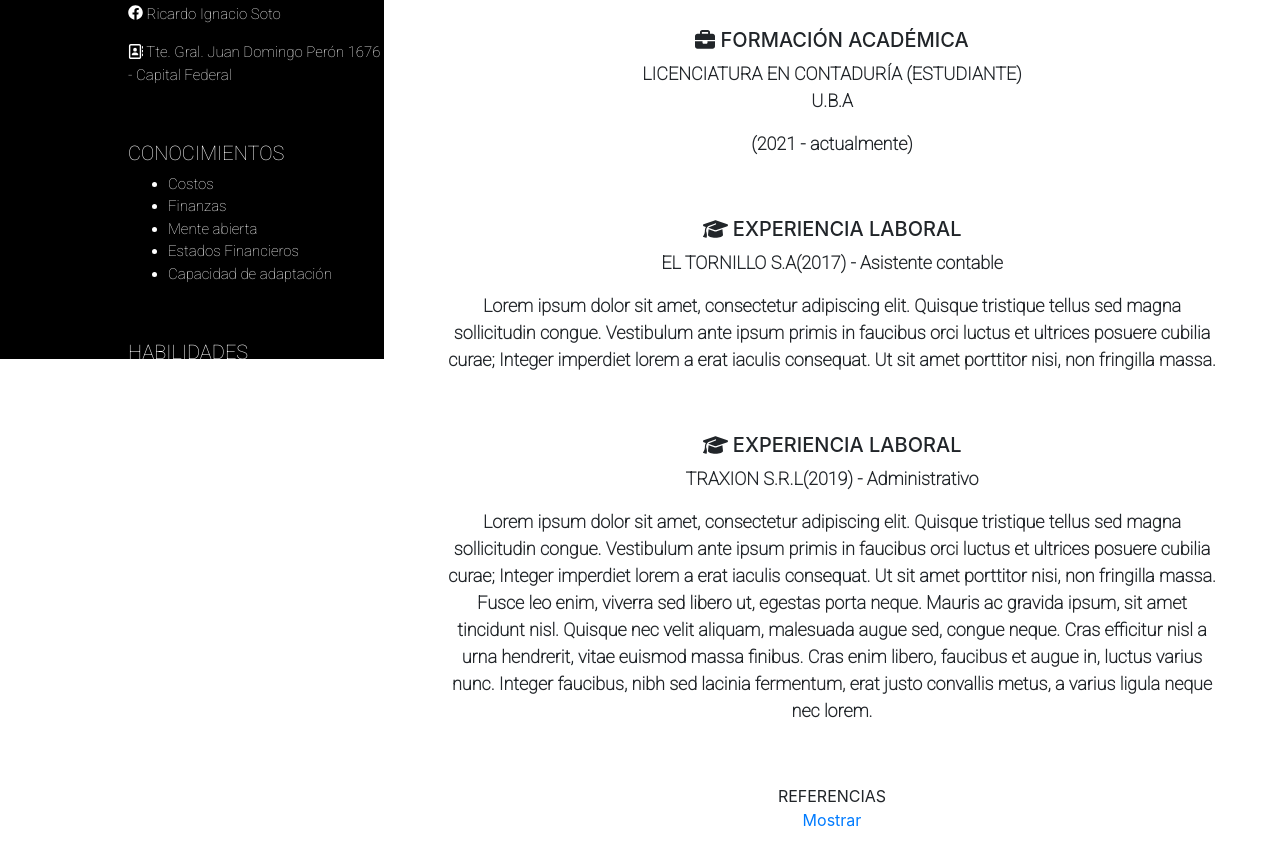
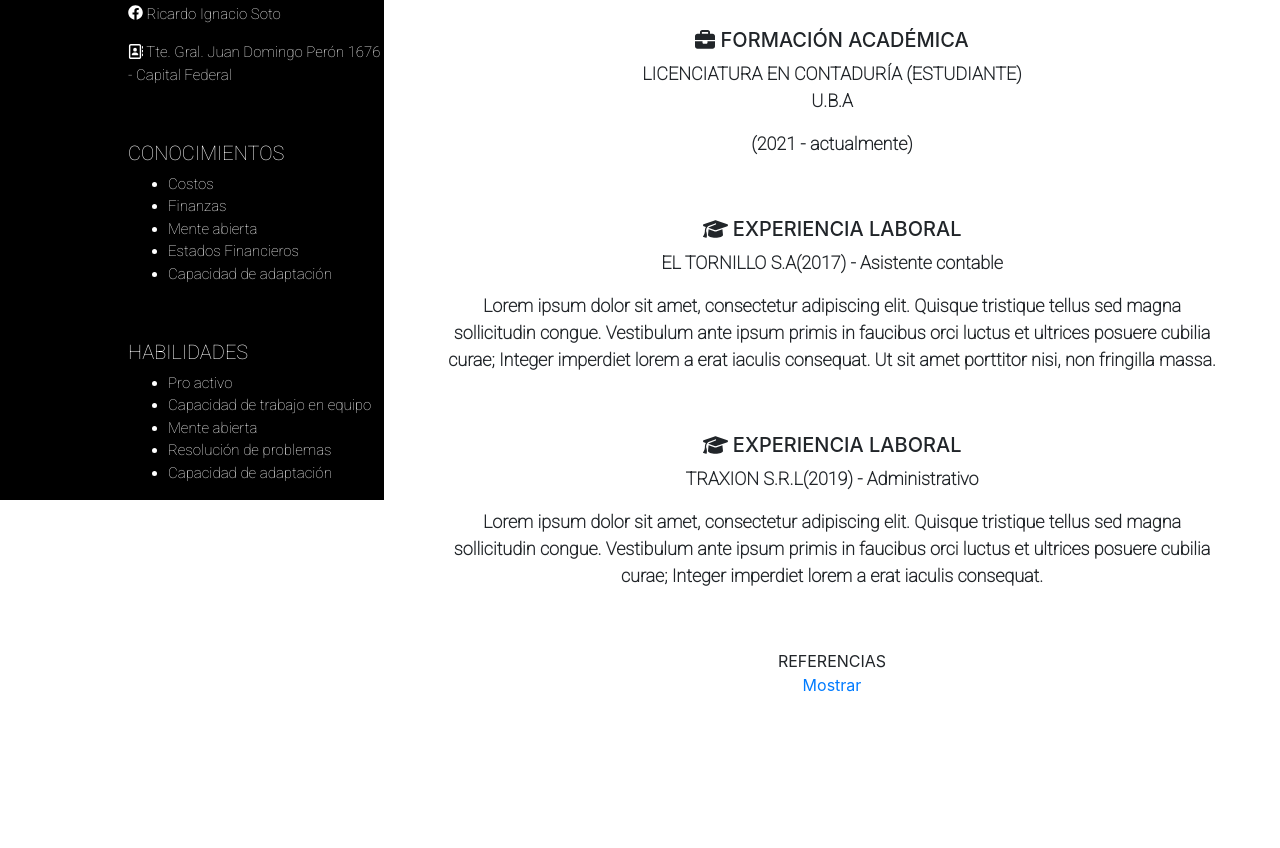
Before and after one commit to healgo89/healgo89.github.io, a plain HTML site: page index.html in a window 1280 px wide. Shown: the part 483-1331 px from the top of the page. After the commit the page ends 1196 px from the top, so only its background shows below. Drawn offline with nearby package versions, Linux system fonts and the light colour scheme.

Commit message:
Add files via upload

```diff
--- a/css/styles.css
+++ b/css/styles.css
@@ -29,15 +29,13 @@ aside {
   background: #000;
   color: white;
   width: 30%;
-  height: 100%;
+  height: auto;
   padding: 0px 0px 0px 10%;
   margin-right: 20px;
   float: left;
-  position: fixed;
+  position: absolute;
   font-family: 'Roboto', sans-serif;
   font-size: 15px;
-
-
 
 }
 section{
--- a/index.html
+++ b/index.html
@@ -121,9 +121,7 @@
 
                 <p class="center">Lorem ipsum dolor sit amet, consectetur adipiscing elit. Quisque tristique tellus sed magna sollicitudin congue.
                     Vestibulum ante ipsum primis in faucibus orci luctus et ultrices posuere cubilia curae; Integer imperdiet lorem a erat iaculis consequat.
-                    Ut sit amet porttitor nisi, non fringilla massa. Fusce leo enim, viverra sed libero ut, egestas porta neque. Mauris ac gravida ipsum, sit amet tincidunt nisl.
-                    Quisque nec velit aliquam, malesuada augue sed, congue neque. Cras efficitur nisl a urna hendrerit, vitae euismod massa finibus. Cras enim libero, faucibus et
-                    augue in, luctus varius nunc. Integer faucibus, nibh sed lacinia fermentum, erat justo convallis metus, a varius ligula neque nec lorem.</p>
+                    </p>
         </div>
 
         <div>REFERENCIAS</div>
```
